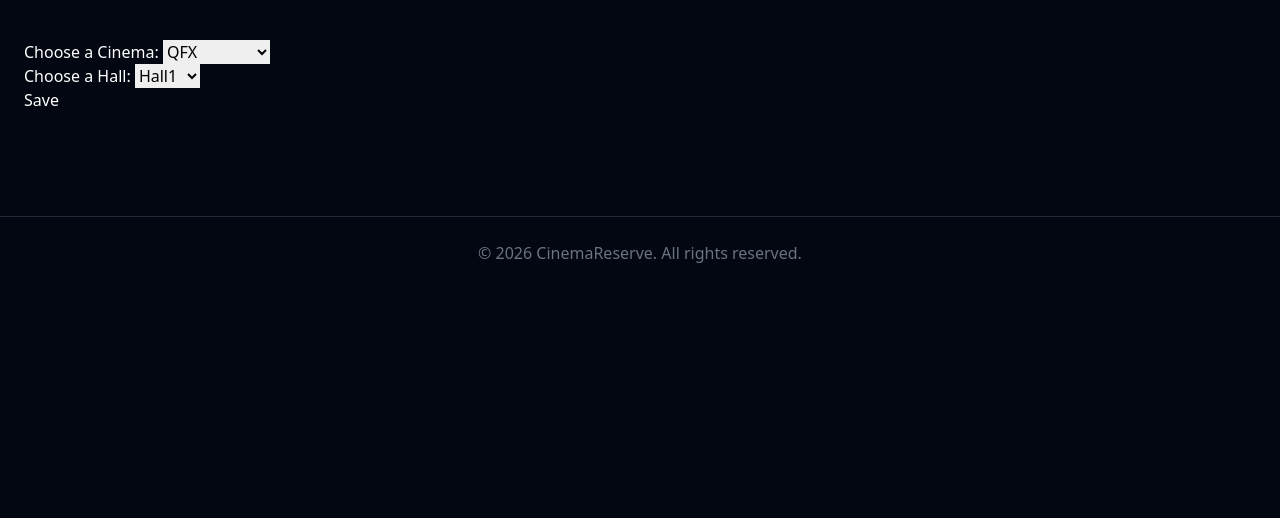
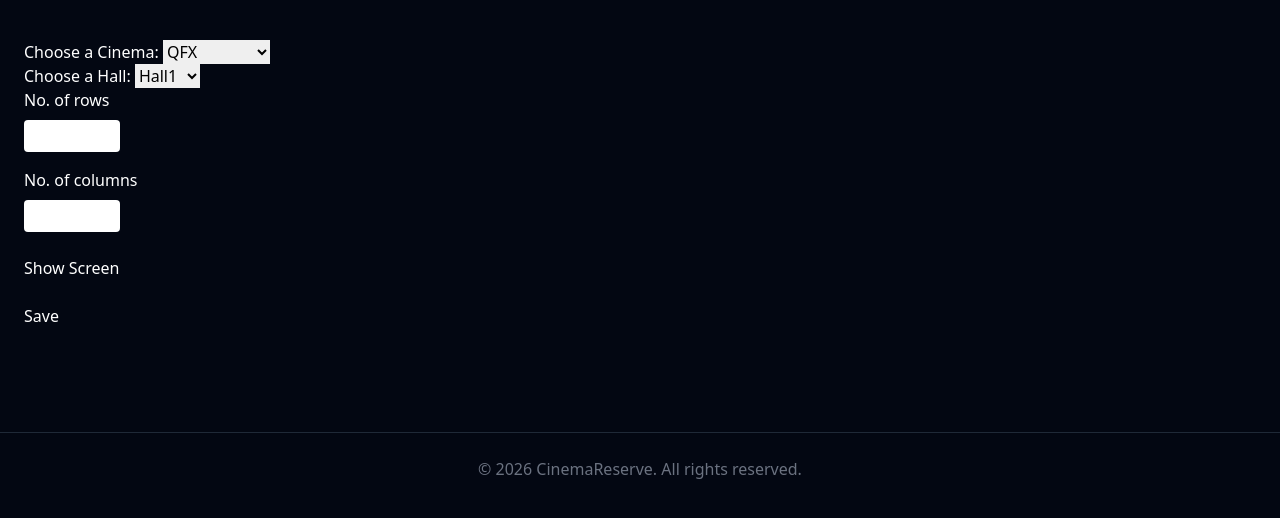
Before and after one commit to ANMOL4355/cinema_reserve, a Django app: page /cine_admin/hall/setup/ in a window 1280 px wide. Shown: the part 65-583 px from the top of the page. Run offline with Django 5.2, Linux system fonts and the light colour scheme; data comes from the database, SQL or seed files in the repository; both versions use the stored data as it was after the commit; data that the repository does not hold is empty; parts of the project's set-up code (start-up, migrations or seed data) failed here and were passed over; some libraries are stand-ins or nearby versions.

Commit message:
implemented hall seats with grid layout and sent data with post request

```diff
--- a/cine_admin/templates/cine_admin/hall-seats-setup.html
+++ b/cine_admin/templates/cine_admin/hall-seats-setup.html
@@ -1,6 +1,8 @@
 {% extends "core/base.html" %}
 
 {% block main_content %}
+<form method="post" >
+   {% csrf_token %}
 <div>
 <label for="cinema">Choose a Cinema:</label>
 <select id="cinema" name="cinema_id" class="text-black"
@@ -24,6 +26,7 @@
 <div class="text-black">
 {% include "cine_admin/seats-setup-partial.html" %}
 </div>
+
 <button type="submit">Save</button>
-
+</form>
 {% endblock main_content %}
--- a/cine_admin/templates/cine_admin/seats-setup-partial.html
+++ b/cine_admin/templates/cine_admin/seats-setup-partial.html
@@ -1,4 +1,99 @@
+
+{% if seats %}
 {% for seat in seats %}
   <input type="text" id="{{seat.id}}" name="{{seat.id}}" value="{{seat.name}}" />
 
 {% endfor %}
+
+{% else %}
+  <div class="text-white">
+    <div class="mb-4">
+        <label for="row" class="block mb-2">No. of rows</label>
+        <input
+            class="text-black rounded px-2 py-1"
+            type="number"
+            id="row"
+            name="row"
+            min="1"
+            max="20"
+        />
+    </div>
+
+    <div class="mb-4">
+        <label for="column" class="block mb-2">No. of columns</label>
+        <input
+            class="text-black rounded px-2 py-1"
+            type="number"
+            id="column"
+            name="column"
+            min="1"
+            max="20"
+        />
+    </div>
+    <div id="show-screen" class="mt-6">Show Screen</div>
+    <!-- Grid preview will appear here -->
+    <div id="gridPreview" class="mt-6"></div>
+</div>
+
+<script>
+    const rowInput = document.getElementById("row");
+    const columnInput = document.getElementById("column");
+    const gridPreview = document.getElementById("gridPreview");
+
+    function createGrid() {
+        const rows = parseInt(rowInput.value);
+        const columns = parseInt(columnInput.value);
+
+        // Clear the previous grid
+        gridPreview.innerHTML = "";
+
+        // Do not create a grid for invalid values
+        if (
+            isNaN(rows) ||
+            isNaN(columns) ||
+            rows < 1 ||
+            columns < 1
+        ) {
+            return;
+        }
+
+        // Create the grid container
+        const grid = document.createElement("div");
+
+        grid.className = "grid gap-2";
+
+        // Set the number of columns dynamically
+        grid.style.gridTemplateColumns = `repeat(${columns}, minmax(0, 1fr))`;
+
+        // Create each grid element
+        for (let row = 1; row <= rows; row++) {
+            for (let column = 1; column <= columns; column++) {
+                const input = document.createElement("input");
+
+                input.type = "text";
+
+                // Example: seat_1_1, seat_1_2, seat_2_1
+                input.name = `seat_${row}_${column}`;
+
+                // Initial value, for example A1, A2, B1
+                input.value = `${String.fromCharCode(64 + row)}${column}`;
+
+                input.placeholder = `Seat ${row}-${column}`;
+
+                input.className =
+                    "w-full rounded-lg border border-gray-600 " +
+                    "bg-gray-800 px-2 py-2 text-center text-white " +
+                    "focus:border-red-500 focus:outline-none";
+
+                grid.appendChild(input);
+            }
+        }
+
+        gridPreview.appendChild(grid);
+    }
+
+    // Regenerate the preview whenever rows or columns change
+    rowInput.addEventListener("input", createGrid);
+    columnInput.addEventListener("input", createGrid);
+</script>
+{% endif %}
--- a/cine_admin/views.py
+++ b/cine_admin/views.py
@@ -1,4 +1,4 @@
-from django.shortcuts import render
+from django.shortcuts import render,redirect
 from core.models import Cinema,CinemaHall,Seat
 from django.http import HttpResponse
 from django.template.loader import render_to_string
@@ -25,6 +25,11 @@ def get_cinema_halls(request):
 
 def hall_seat_setup(request):
 
+    if request.method == "POST":
+        print(request.POST)
+
+        return redirect("hall_seat_setup")
+
     cinemas = Cinema.objects.all()
     first_cinema = cinemas.first()
     halls = CinemaHall.objects.filter(cinema=first_cinema)
```
Also changed, not shown: db.sqlite3.
